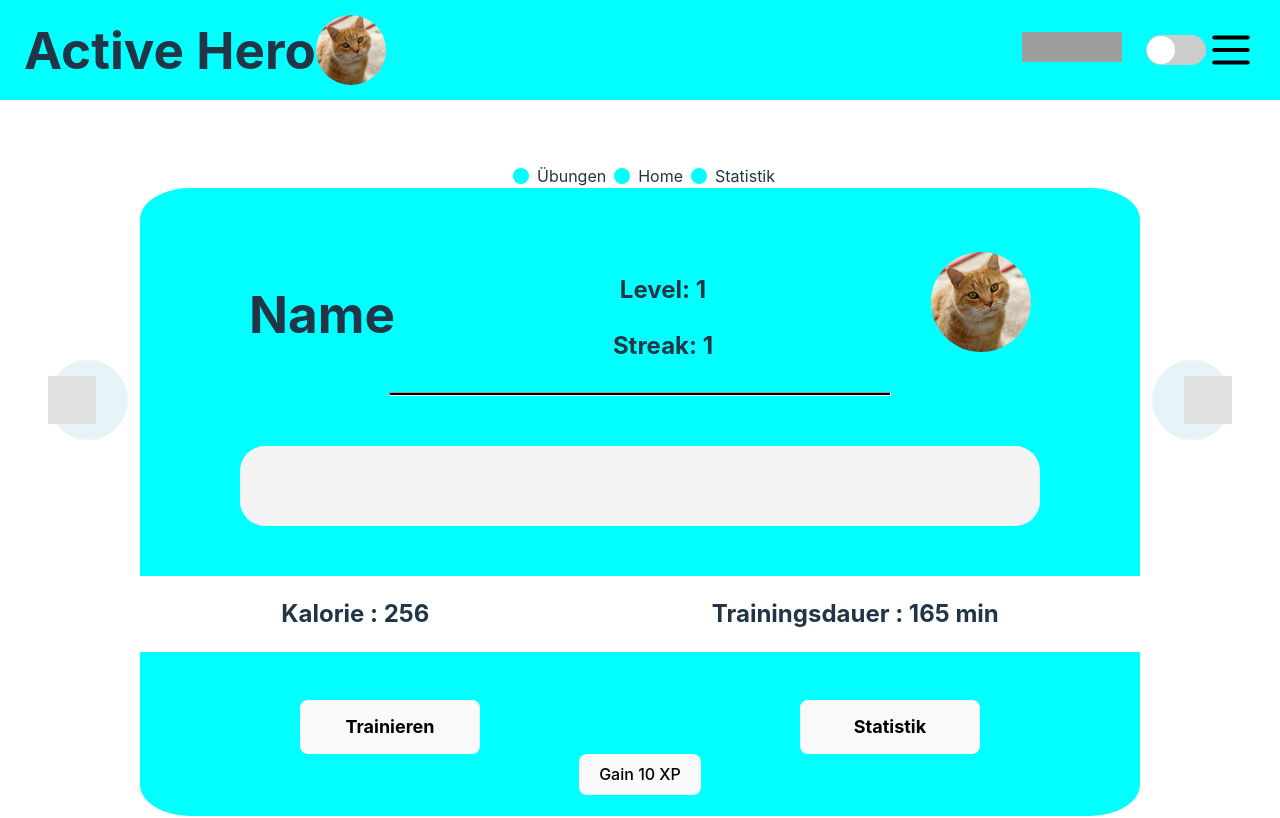
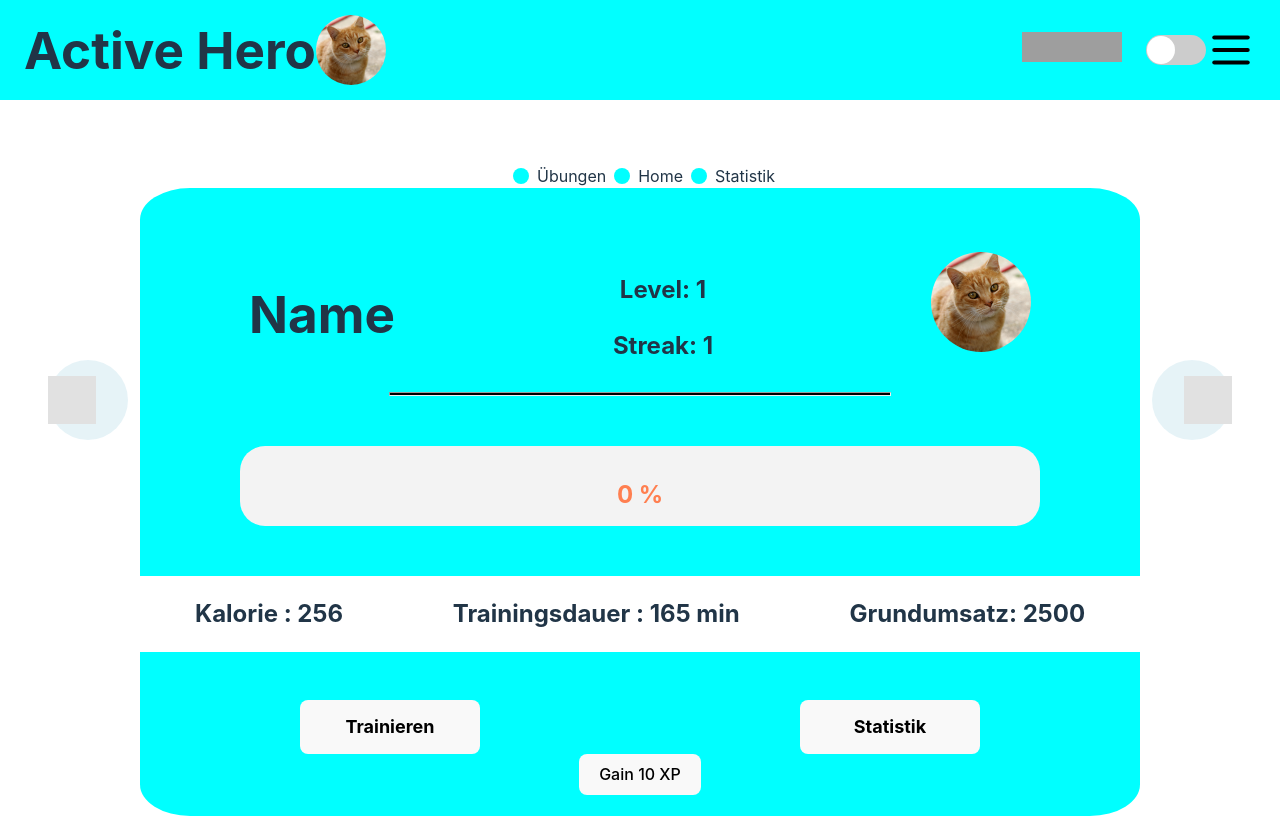
Before and after one commit to megimesser/Testprojekt-v.01, a React (Vite) app in the folder testprojekt/: page / in a window 1280 px wide. Shown: the top 818 px of the page. Built offline with nearby package versions, Linux system fonts and the light colour scheme; grey boxes are pictures that could not be loaded.

Commit message:
erweiterungen

```diff
--- a/testprojekt/src/Ubungen/Ubungen_detail.jsx
+++ b/testprojekt/src/Ubungen/Ubungen_detail.jsx
@@ -1,7 +1,7 @@
 import React, { useState } from "react";
 import "./Ubungen.css";
 
-function Ubungen_detail({ isVisible, item, onClose }) {
+function Ubungen_detail({ isVisible, item, onClose, gewicht }) { // 'gewicht' korrekt als Prop übergeben
     const [sliderValue, setSliderValue] = useState(0); // Zustand für den Schieberegler
     const [calculatedValue, setCalculatedValue] = useState(0); // Zustand für berechneten Wert
 
@@ -9,7 +9,9 @@ function Ubungen_detail({ isVisible, item, onClose }) {
 
     const handleSliderChange = (value) => {
         setSliderValue(value);
-        const result = value * (item?.kaloriepm || 0); // Berechne die verbrannten Kalorien
+        const roundValue = value / 60
+        console.log(roundValue)
+        const result = roundValue * (item?.MET * gewicht); // Berechne die verbrannten Kalorien korrekt
         setCalculatedValue(result);
     };
 
@@ -18,7 +20,8 @@ function Ubungen_detail({ isVisible, item, onClose }) {
             <h2>Details zu {item?.id}</h2>
             <p>Kalorien pro Minute: {item?.kaloriepm}</p>
             <p>XP: {item?.XP}</p>
-            <p>Verbrannte Kalorien: {calculatedValue}</p>
+            <p>Verbrannte Kalorien: {calculatedValue.toFixed(2)}</p> {/* Kalorienanzeige mit 2 Dezimalstellen */}
+            <p>(Für den Test) :  MET - Wert {item?.MET}</p>
 
             {/* Schieberegler */}
             <div>
@@ -32,7 +35,6 @@ function Ubungen_detail({ isVisible, item, onClose }) {
                     onChange={(e) => handleSliderChange(parseFloat(e.target.value))}
                 />
                 <p>Minuten: {sliderValue}</p>
-
             </div>
 
             <button onClick={onClose}>Übung hinzufügen</button>
--- a/testprojekt/src/Ubungen/Ubungen_einzeln.jsx
+++ b/testprojekt/src/Ubungen/Ubungen_einzeln.jsx
@@ -5,13 +5,12 @@ import Ubungen_detail from "./Ubungen_detail";
 function Ubungen_einzeln() {
     const [showDetails, setShowDetails] = useState(false); // Zustand zum Steuern der Sichtbarkeit des Detailfensters
     const [selectedItem, setSelectedItem] = useState(null); // Zustand für das aktuell ausgewählte Übungselement
-    const [gewicht, setGewicht] = useState(90)
+    const [gewicht, setGewicht] = useState(90); // Benutzergewicht
 
     const ubungsElemente = [
-        { id: "Laufen", kaloriepm: 3, XP: 30, MET:7 },
+        { id: "Laufen", kaloriepm: 3, XP: 30, MET: 7 },
         { id: "Rennen", kaloriepm: 5, XP: 30, MET: 10 },
         { id: "Seilspringen", kaloriepm: 3, XP: 30, MET: 12 },
-        { id: "Seilspringen", kaloriepm: 3, XP: 30, MET:12 }
     ];
 
     const handleButtonClick = (ubungsItem) => {
@@ -25,9 +24,8 @@ function Ubungen_einzeln() {
 
     return (
         <div className="ubungen">
-            <div className ="biometrie"></div>
-            <div>Gewicht : {gewicht}</div>
-            <div>gewicht</div>
+            <div className="biometrie"></div>
+            <div>Gewicht: {gewicht}</div> {/* Benutzergewicht anzeigen */}
 
             <div>
                 {/* Übergib die notwendigen Props an die Kindkomponente */}
@@ -35,6 +33,7 @@ function Ubungen_einzeln() {
                     isVisible={showDetails}
                     item={selectedItem}
                     onClose={handleCloseDetails}
+                    gewicht={gewicht} // Gewicht korrekt übergeben
                 />
                 <ul className="ubungsListe">
                     {ubungsElemente.map((ubungsItem) => (
--- a/testprojekt/src/ladebalken.css
+++ b/testprojekt/src/ladebalken.css
@@ -1,5 +1,3 @@
-
-
 .progress-container {
     width: 80%; /* Nimmt 80% der Ansichtsbreite ein */
     background-color: #f3f3f3;
@@ -9,6 +7,7 @@
     display: flex;
     justify-content: center;
     align-items: center;
+    position: relative; /* Neue Positionierung für Stapelkontext */
 }
 
 .progress-bar {
@@ -24,6 +23,13 @@
     transition: width 1s ease-in-out; /* Glatter Übergang für das Wachstum */
 }
 
+.progress-percentage {
+    position: relative; /* Damit es über den anderen Elementen bleibt */
+    z-index: 10; /* Höchster z-index */
+    color:coral;
+    font-weight: bold;
+    font-size: 1.5rem;;
+}
 
 .lava-container {
     width: 100%;
@@ -33,6 +39,7 @@
     top: 0;
     left: 0;
     border-radius: 25px;
+    z-index: 1; /* Niedriger z-index, damit es hinter der Prozentanzeige bleibt */
 }
 
 .lava {
@@ -44,6 +51,7 @@
     background: radial-gradient(circle, #006400, #228B22, #32CD32, #00FF00);
     animation: lava-movement 5s infinite linear;
     border-radius: 50%;
+    z-index: 1; /* Lava auch hinter der Prozentanzeige */
 }
 
 @keyframes lava-movement {
--- a/testprojekt/src/ladebalken.jsx
+++ b/testprojekt/src/ladebalken.jsx
@@ -3,11 +3,14 @@ import "./ladebalken.css";
 
 function Ladebalken({ xp1, xp2 }) {
   // Calculate the percentage of progress (xp1 relative to xp2)
-  const progressPercentage = (xp1 / xp2) * 100;
+  const progressPercentage = Math.round((xp1 / xp2) * 100);
+  console.log(progressPercentage)
+
 
   return (
     <div className="progress-container">
       <div className="progress-bar">
+        <p className="progress-percentage">{progressPercentage} %</p>
         {/* Dynamically set the width based on progress */}
         <div className="lava-container" style={{ width: `${progressPercentage}%` }}>
           <div className="lava"></div>
--- a/testprojekt/src/stats.jsx
+++ b/testprojekt/src/stats.jsx
@@ -6,6 +6,7 @@ function Stats() {
     <div id="stats">
         <h2>Kalorie : 256</h2>
         <h2>Trainingsdauer : 165 min</h2>
+        <h2>Grundumsatz: 2500</h2>
 
 
     </div>
```
